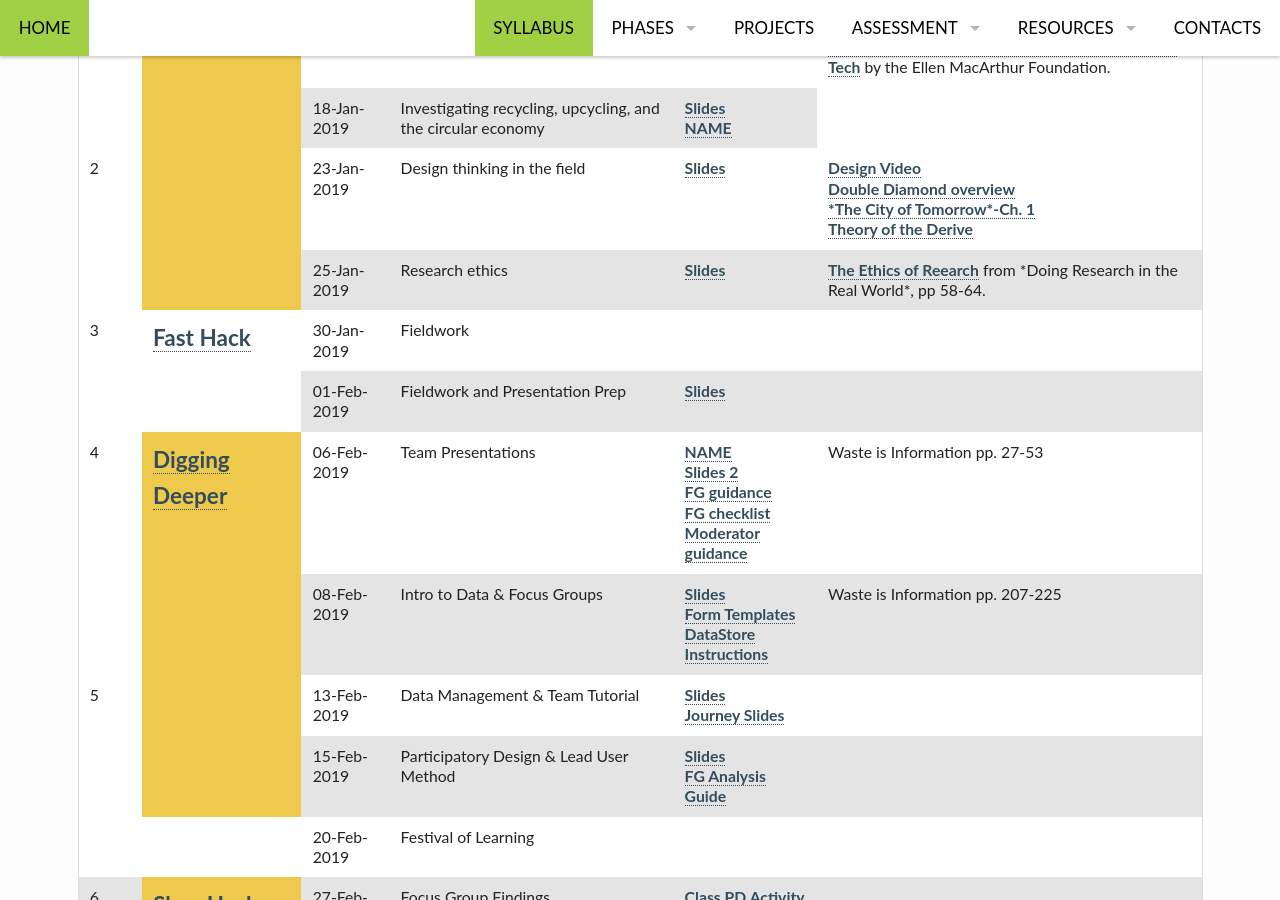
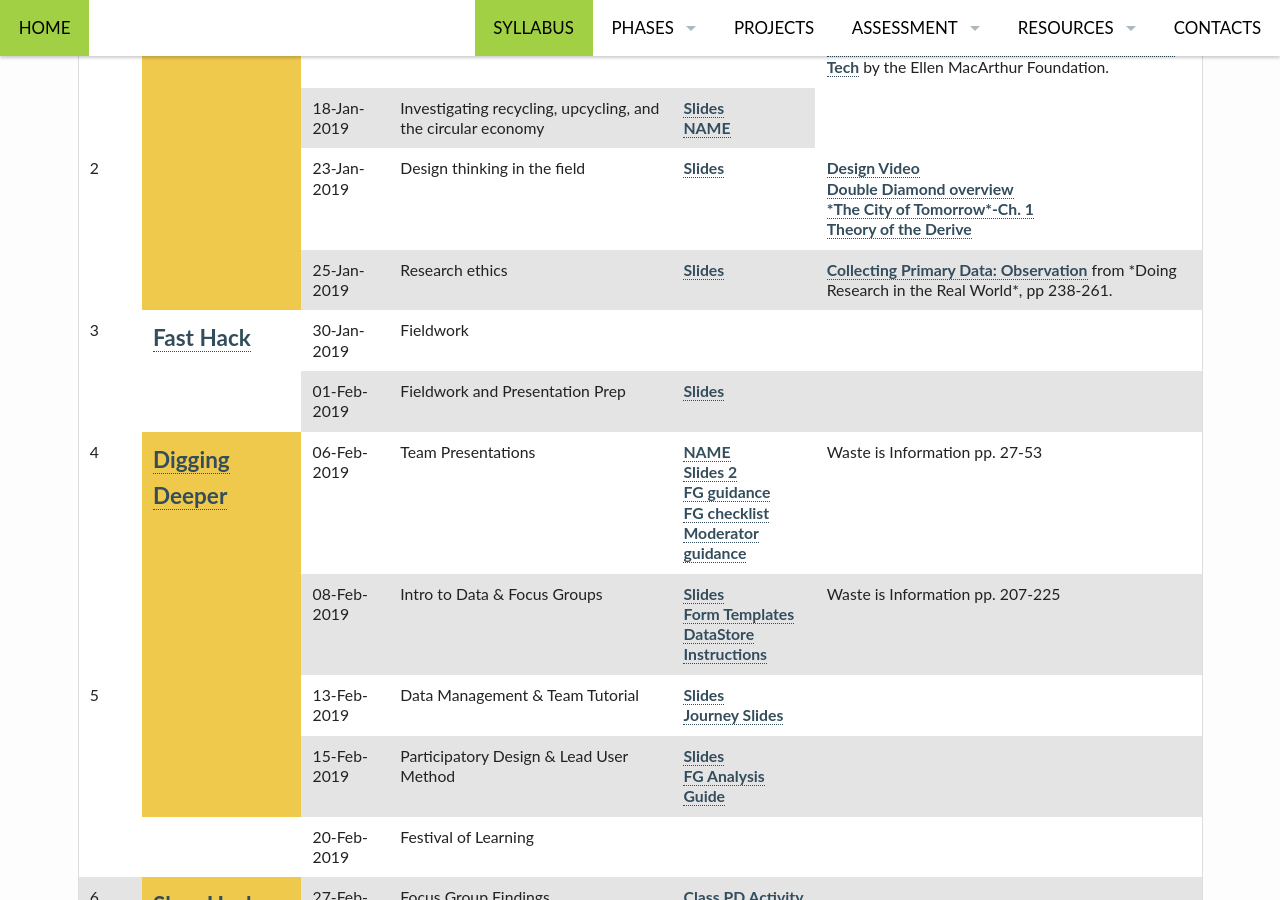
Before and after one commit to edinburghlivinglab/ddc, a Jekyll site: the page built from pages/syllabus.md, in a window 1280 px wide and 900 px high, scrolled down 924 px. Built offline with Jekyll 4.4.1, drawn with Linux system fonts in a browser that asks for light colours.

Commit message:
Update syllabus.md

```diff
--- a/pages/syllabus.md
+++ b/pages/syllabus.md
@@ -111,7 +111,7 @@ permalink: "/syllabus/"
                 <td>25-Jan-2019</td>
                 <td>Research ethics</td>
                 <td><a href="{{ site.baseurl }}/course_docs/Research-ethics_DDS_2016_web-version_final.pdf" target="_blank">Slides</a></td>
-                <td><a href="https://discovered.ed.ac.uk/primo-explore/fulldisplay?docid=44UOE_ALMA51135476460002466&amp=&amp=&amp=&amp=&amp=&amp=&amp=&amp=&amp=&amp=&amp=&amp=&amp=&context=L&vid=44UOE_VU2&lang=en_US&search_scope=default_scope&adaptor=Local%20Search%20Engine&isFrbr=true&tab=default_tab&query=any,contains,doing%20research%20in%20the%20real%20world%20gray&sortby=date&facet=frbrgroupid,include,1311147115&offset=0">The Ethics of Reearch</a> from *Doing Research in the Real World*, pp 58-64.</td>
+                <td><a href="https://discovered.ed.ac.uk/primo-explore/fulldisplay?docid=44UOE_ALMA51135476460002466&amp=&amp=&amp=&amp=&amp=&amp=&amp=&amp=&amp=&amp=&amp=&amp=&amp=&context=L&vid=44UOE_VU2&lang=en_US&search_scope=default_scope&adaptor=Local%20Search%20Engine&isFrbr=true&tab=default_tab&query=any,contains,doing%20research%20in%20the%20real%20world%20gray&sortby=date&facet=frbrgroupid,include,1311147115&offset=0">Collecting Primary Data: Observation</a> from *Doing Research in the Real World*, pp 238-261.</td>
             </tr>
             <tr>
                 <td rowspan="2">3</td>
```
